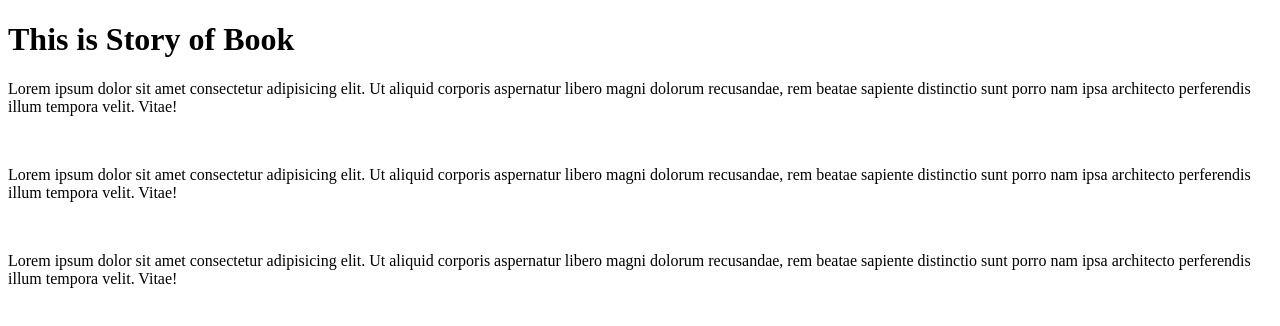
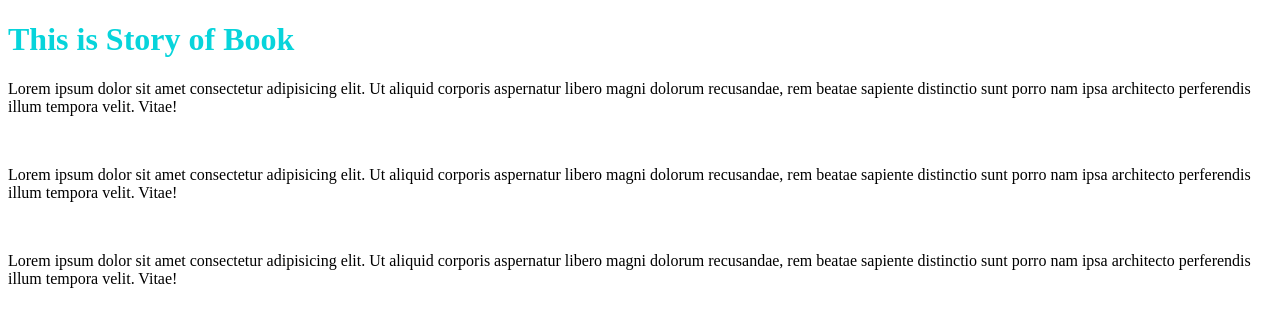
Before and after one commit to zainqaimi/assighment-1, a plain HTML site: page index.html in a window 1280 px wide. Drawn offline with Linux system fonts and the light colour scheme.

Commit message:
styling color update

```diff
--- a/index.html
+++ b/index.html
@@ -6,7 +6,7 @@
     <title>zain ul Abdin (116841)</title>
 </head>
 <body>
-    <h1>This is Story of Book</h1>
+    <h1 style="color: rgb(7, 212, 219);">This is Story of Book</h1>
     <p>
         Lorem ipsum dolor sit amet consectetur adipisicing elit. Ut aliquid corporis aspernatur libero magni dolorum recusandae, rem beatae sapiente distinctio sunt porro nam ipsa architecto perferendis illum tempora velit. Vitae!
     </p><br>
```
Also changed, not shown: 1 other file.
